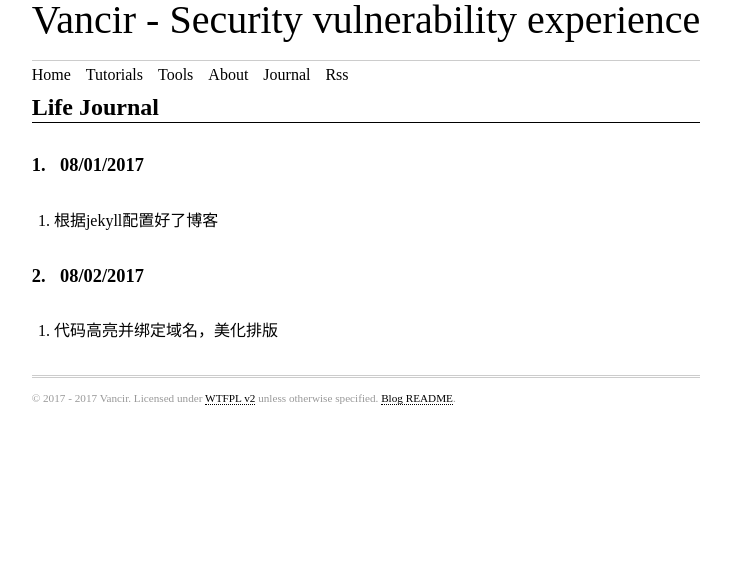
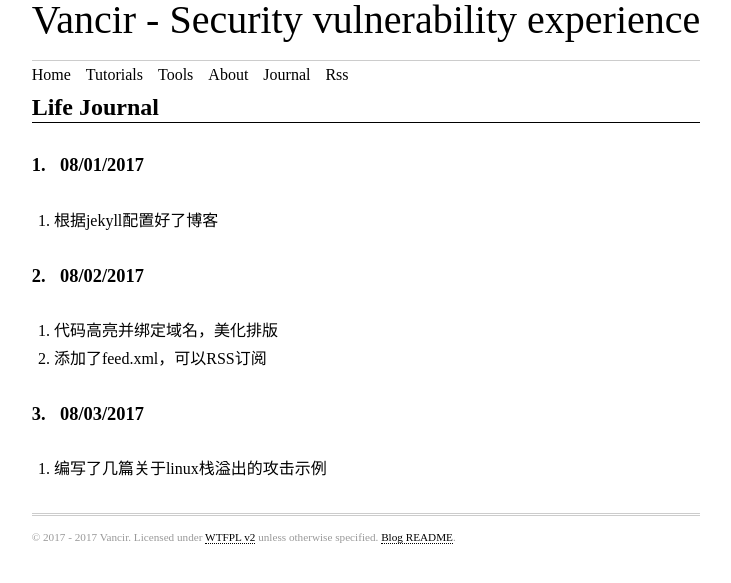
Before and after one commit to Trietptm-on-Coding-Algorithms/vancir.github.io, a Jekyll site: the page built from journal.html, in a window 1280 px wide. Shown: the top 583 px of the page, without its empty margins (274-1005 px from the left). Built offline with Jekyll 4.4.1, drawn with Linux system fonts in a browser that asks for light colours; some web fonts are replaced.

Commit message:
update journal

```diff
--- a/journal.html
+++ b/journal.html
@@ -14,6 +14,12 @@ layout: default
     <h1 id="section-1"><span class="header-section-number">2</span> 08/02/2017</h1>
     <ol type="1">
       <li>代码高亮并绑定域名，美化排版</li>
+      <li>添加了feed.xml，可以RSS订阅</li>
+    </ol>
+
+    <h1 id="section-2"><span class="header-section-number">3</span> 08/03/2017</h1>
+    <ol type="1">
+      <li>编写了几篇关于linux栈溢出的攻击示例</li>
     </ol>
 
 </article>
```
